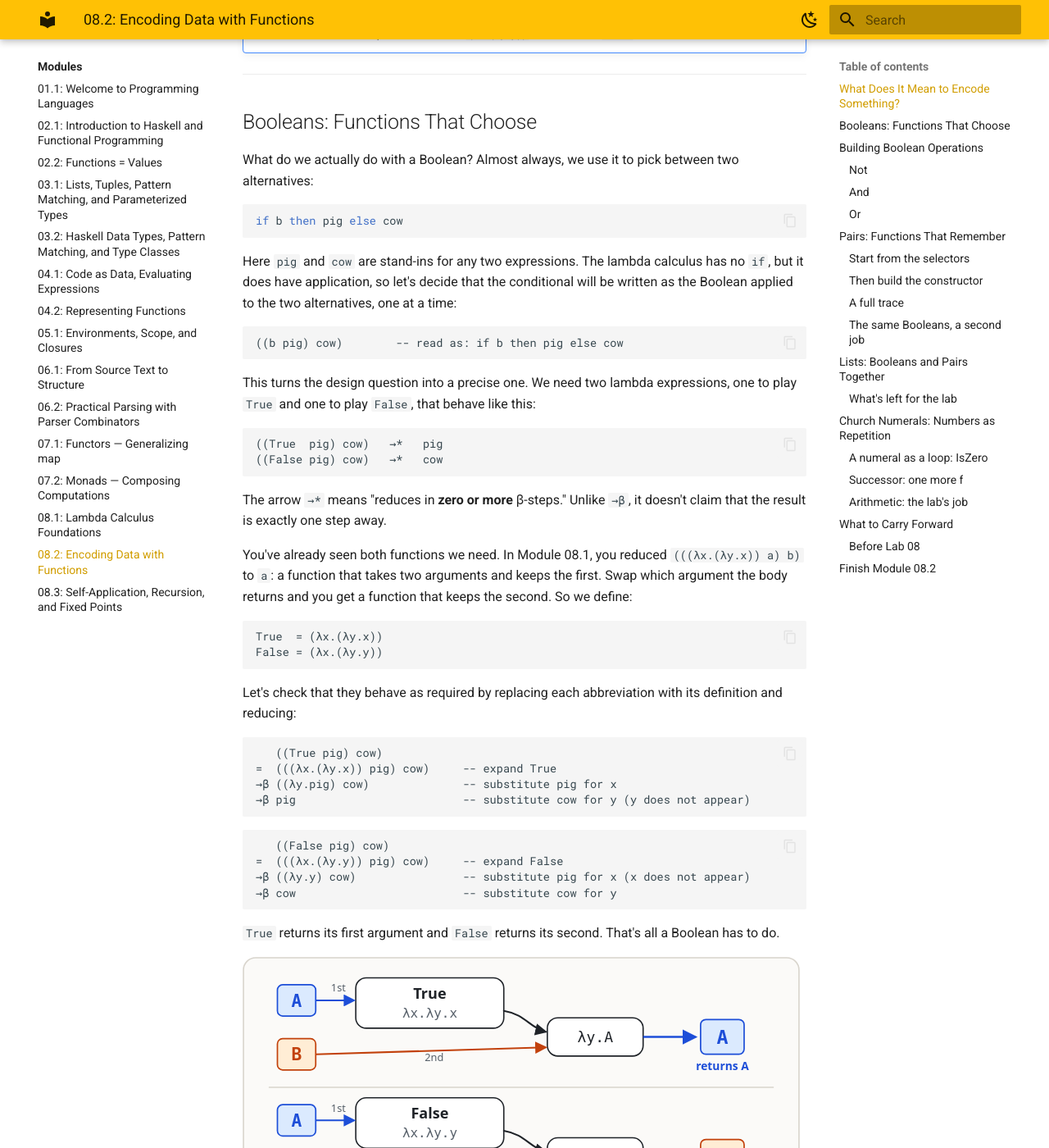
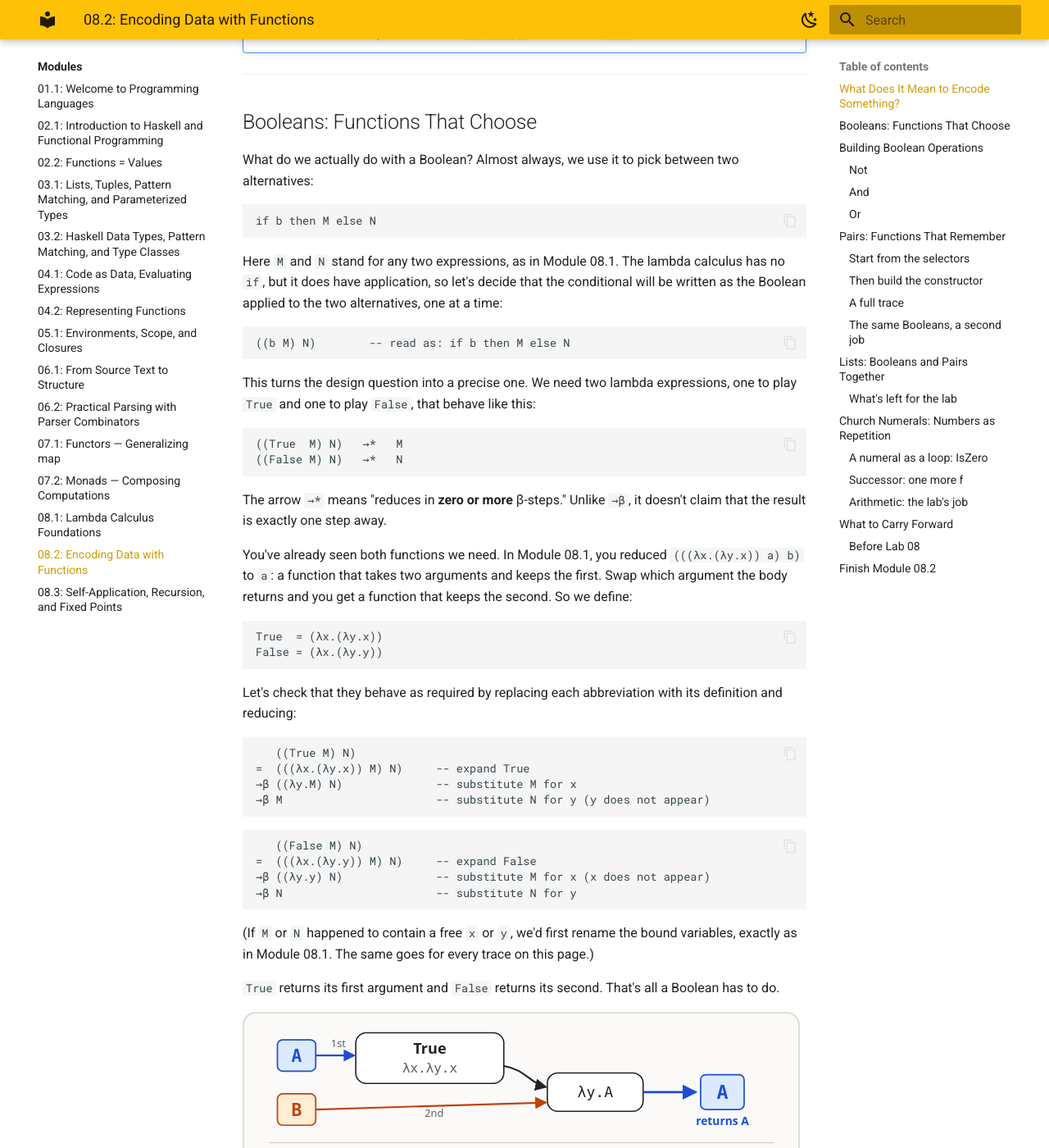
Before and after one commit to lbang-hmc/cs-131-website, an MkDocs documentation site: the page built from content/modules/08.2-encoding-data-with-functions.md, in a window 1280 px wide and 1400 px high, scrolled down 1715 px. Shown: the whole window at 82% size. Built offline with MkDocs 1.6.1 and Material for MkDocs 9.7.7, drawn with Linux system fonts in a browser that asks for light colours; some of the changed text lies outside the part shown.

Commit message:
08.2/08.3: use M and N instead of pig/cow for arbitrary expressions
Co-Authored-By: Claude Opus 5.5 <noreply@anthropic.com>

````diff
--- a/content/modules/08.2-encoding-data-with-functions.md
+++ b/content/modules/08.2-encoding-data-with-functions.md
@@ -42,21 +42,21 @@ Here's where this module is headed:
 
 What do we actually do with a Boolean? Almost always, we use it to pick between two alternatives:
 
-```haskell
-if b then pig else cow
+```text
+if b then M else N
 ```
 
-Here `pig` and `cow` are stand-ins for any two expressions. The lambda calculus has no `if`, but it does have application, so let's decide that the conditional will be written as the Boolean applied to the two alternatives, one at a time:
+Here `M` and `N` stand for any two expressions, as in Module 08.1. The lambda calculus has no `if`, but it does have application, so let's decide that the conditional will be written as the Boolean applied to the two alternatives, one at a time:
 
 ```text
-((b pig) cow)        -- read as: if b then pig else cow
+((b M) N)        -- read as: if b then M else N
 ```
 
 This turns the design question into a precise one. We need two lambda expressions, one to play `True` and one to play `False`, that behave like this:
 
 ```text
-((True  pig) cow)   →*   pig
-((False pig) cow)   →*   cow
+((True  M) N)   →*   M
+((False M) N)   →*   N
 ```
 
 The arrow `→*` means "reduces in **zero or more** β-steps." Unlike `→β`, it doesn't claim that the result is exactly one step away.
@@ -71,18 +71,20 @@ False = (λx.(λy.y))
 Let's check that they behave as required by replacing each abbreviation with its definition and reducing:
 
 ```text
-   ((True pig) cow)
-=  (((λx.(λy.x)) pig) cow)     -- expand True
-→β ((λy.pig) cow)              -- substitute pig for x
-→β pig                         -- substitute cow for y (y does not appear)
+   ((True M) N)
+=  (((λx.(λy.x)) M) N)     -- expand True
+→β ((λy.M) N)              -- substitute M for x
+→β M                       -- substitute N for y (y does not appear)
 ```
 
 ```text
-   ((False pig) cow)
-=  (((λx.(λy.y)) pig) cow)     -- expand False
-→β ((λy.y) cow)                -- substitute pig for x (x does not appear)
-→β cow                         -- substitute cow for y
+   ((False M) N)
+=  (((λx.(λy.y)) M) N)     -- expand False
+→β ((λy.y) N)              -- substitute M for x (x does not appear)
+→β N                       -- substitute N for y
 ```
+
+(If `M` or `N` happened to contain a free `x` or `y`, we'd first rename the bound variables, exactly as in Module 08.1. The same goes for every trace on this page.)
 
 `True` returns its first argument and `False` returns its second. That's all a Boolean has to do.
 
@@ -201,15 +203,15 @@ A pair needs three operations: build one from two values, get the first value ba
 
 ### Start from the selectors
 
-Our Booleans already know how to pick the first or second of two things: `((True pig) cow)` gives `pig` and `((False pig) cow)` gives `cow`. What's missing is something that *holds on to* `pig` and `cow` until we decide which one we want.
+Our Booleans already know how to pick the first or second of two things: `((True M) N)` gives `M` and `((False M) N)` gives `N`. What's missing is something that *holds on to* `M` and `N` until we decide which one we want.
 
 So let the pair be a function that waits for a selector and then hands it both values:
 
 ```text
-(λb.((b pig) cow))
+(λb.((b M) N))
 ```
 
-Apply this to `True` and you get `((True pig) cow)`, which reduces to `pig`. Apply it to `False` and you get `cow`. That gives us `Fst` and `Snd` immediately: each one takes a pair and applies it to the right selector.
+Apply this to `True` and you get `((True M) N)`, which reduces to `M`. Apply it to `False` and you get `N`. That gives us `Fst` and `Snd` immediately: each one takes a pair and applies it to the right selector.
 
 ```text
 Fst = (λp.(p True))
@@ -228,17 +230,17 @@ Read it as three curried arguments: the first value `x`, the second value `y`, a
 
 ### A full trace
 
-Here's `(Fst ((Pair pig) cow))`, all the way to the end. It's the longest reduction in this module, so take it one line at a time.
+Here's `(Fst ((Pair M) N))`, all the way to the end. It's the longest reduction in this module, so take it one line at a time.
 
 ```text
-   (Fst ((Pair pig) cow))
-=  ((λp.(p True)) ((Pair pig) cow))                  -- expand Fst
-→β (((Pair pig) cow) True)                           -- substitute the pair for p
-=  ((((λx.(λy.(λb.((b x) y)))) pig) cow) True)       -- expand Pair
-→β (((λy.(λb.((b pig) y))) cow) True)                -- substitute pig for x
-→β ((λb.((b pig) cow)) True)                         -- substitute cow for y
-→β ((True pig) cow)                                  -- substitute True for b
-→* pig                                               -- True picks its first argument
+   (Fst ((Pair M) N))
+=  ((λp.(p True)) ((Pair M) N))                  -- expand Fst
+→β (((Pair M) N) True)                           -- substitute the pair for p
+=  ((((λx.(λy.(λb.((b x) y)))) M) N) True)       -- expand Pair
+→β (((λy.(λb.((b M) y))) N) True)                -- substitute M for x
+→β ((λb.((b M) N)) True)                         -- substitute N for y
+→β ((True M) N)                                  -- substitute True for b
+→* M                                             -- True picks its first argument
 ```
 
 The last line hides two steps you've already seen, for six β-steps in total, which matches what `lc` reports.
````
Also changed, not shown: content/modules/08.3-self-application-recursion-fixed-points.md (+2 -2 lines), content/modules/img/08.3/self-application-pattern.svg.
